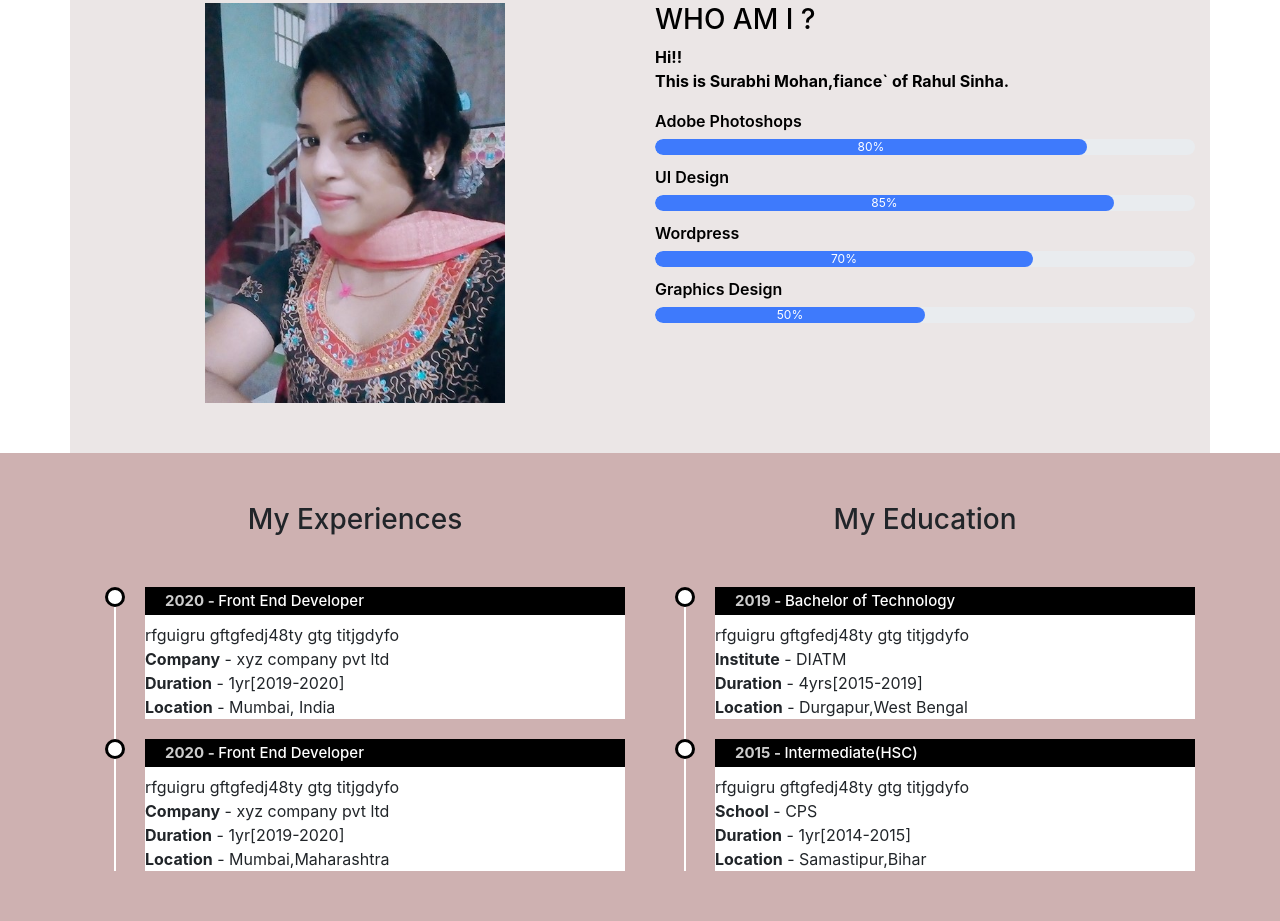
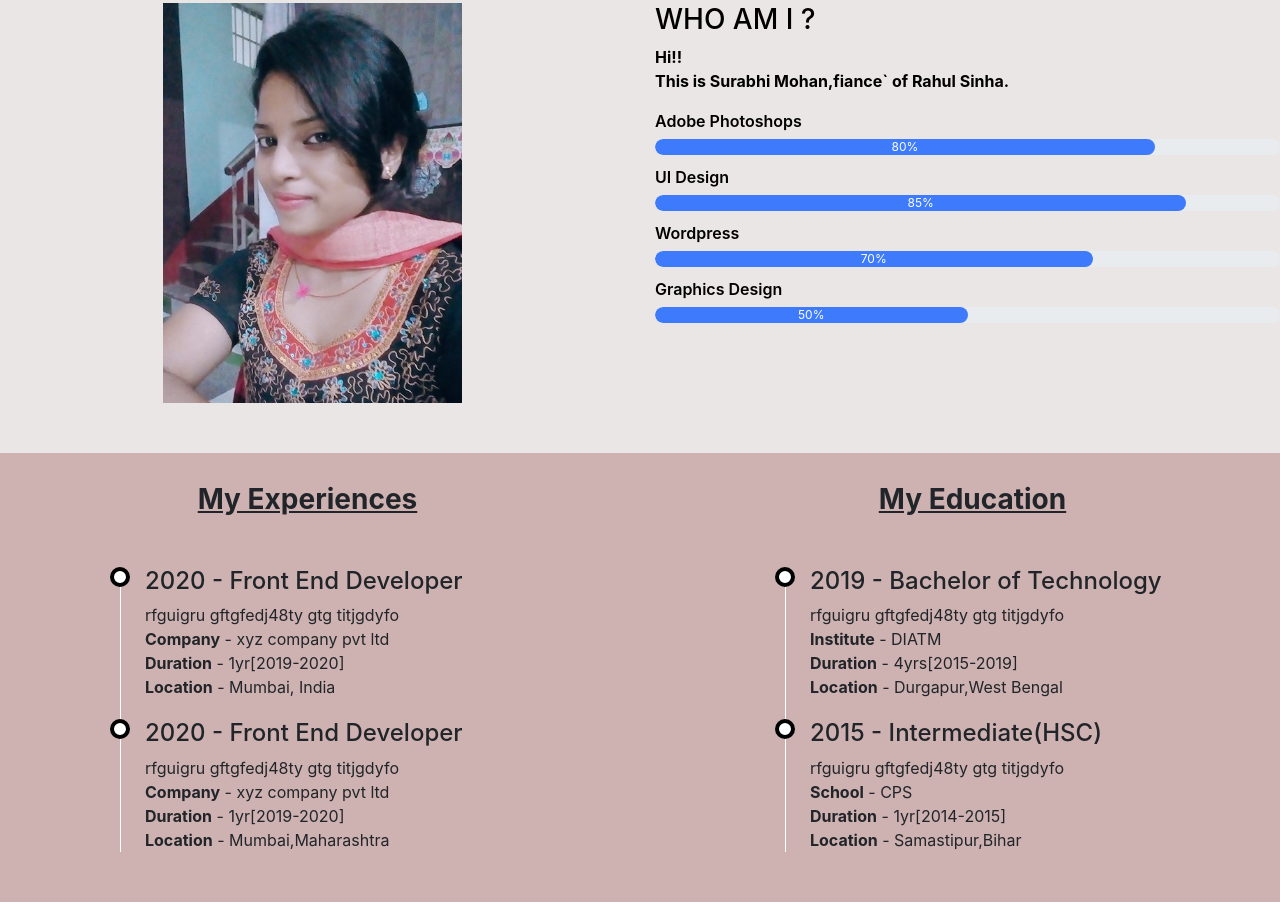
Before and after one commit to surabhimohan/surabhmohan.github.io, a plain HTML site: page index.html in a window 1280 px wide. Shown: the part 953-1874 px from the top of the page. Drawn offline with nearby package versions, Linux system fonts and the light colour scheme.

Commit message:
Updated Website

```diff
--- a/index.html
+++ b/index.html
@@ -54,7 +54,7 @@
             </div>
           </nav>
       </div>
-          <div class="about container" id="about">
+          <div class="about">
               <div class="row">
                   <div class="col-md-6 text-center">
                       <img src="image/pic1.jpg" class="profile-img">
@@ -87,8 +87,8 @@
           <div class="resume" id="resume">
             <div class="container">
               <div class="row">
-                <div class="col-md-6">
-                  <h3 class="text-center">My Experiences</h3>
+                <div class="col-md-5">
+                  <h3 class="text-center"><b>My Experiences</b></h3>
                   <ul class="timeline">
                     <li>
                       <h4><span>2020 - </span>Front End Developer</h4>
@@ -110,9 +110,9 @@
 
                   </ul>
                 </div>
-
-                <div class="col-md-6">
-                  <h3 class="text-center">My Education</h3>
+                <div class="col-md-2"></div>
+                <div class="col-md-5">
+                  <h3 class="text-center"><b>My Education</b></h3>
                   <ul class="timeline">
                     <li>
                       <h4><span>2019 - </span>Bachelor of Technology</h4>
--- a/style.css
+++ b/style.css
@@ -97,7 +97,7 @@ body{
     background: rgb(62, 122, 252) !important;
 }
 .resume{
-    padding-top: 50px;
+    padding-top: 30px;
     padding-bottom: 30px;
     background-color: #ceb1b1;
 }
@@ -113,8 +113,8 @@ body{
     background: #fff;
     display: inline-block;
     position: absolute;
-    left: 29px;
-    width: 2px;
+    left: 35px;
+    width: 1px;
     height: 100%;
     z-index: 1;
 }
@@ -122,9 +122,9 @@ body{
     margin-top: 20px;
     margin-bottom: 20px;
     margin-left: 20px;
-    background: #fff;
+    /*background: rgb(219, 173, 173);*/
 }
-.timeline li h4{
+/*.timeline li h4{
     background-color: #000;
     padding: 5px 0 5px 20px;
     color: #fff;
@@ -133,16 +133,22 @@ body{
 .timeline li h4 span{
     font-weight: bold;
     color: #ccc;
-}
+}*/
 .timeline li:before{
     content: '';
     background: #fff;
     display: inline-block;
     position: absolute;
     border-radius: 50%;
-    border: 3px solid #000;
-    left: 20px;
+    border: 4px solid #000;
+    left: 25px;
     width: 20px;
     height: 20px;
     z-index: 1;
 }
+.text-center{
+    text-decoration: underline;
+}
+#about{
+    background-color: #ebe6e6;
+}
```
